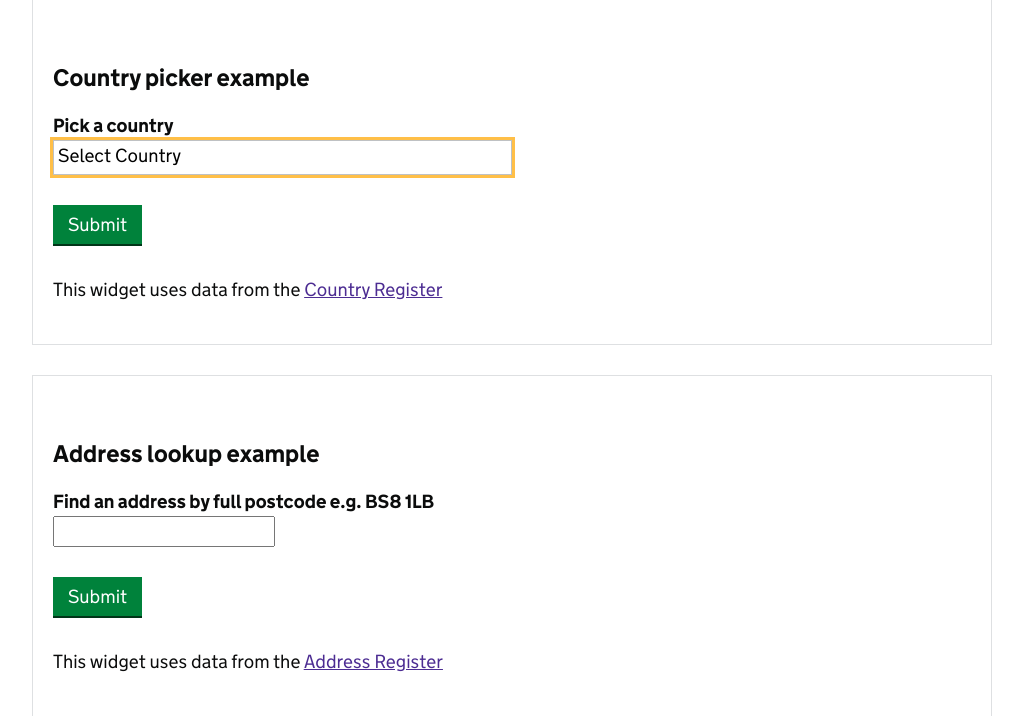
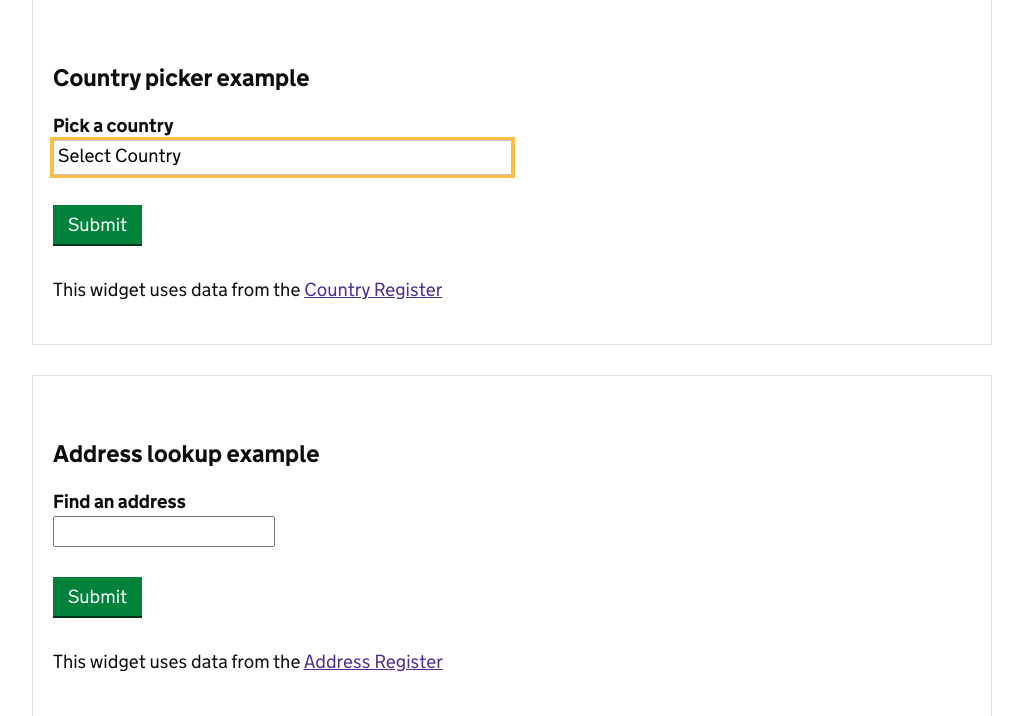
Before and after one commit to openregister/openregister-widgets, a Flask app: template widgets/templates/index.html in a window 1280 px wide. Shown: the part 222-938 px from the top of the page, without its empty margins (128-1151 px from the left). Run offline with Flask 2, Linux system fonts and the light colour scheme; the template is opened without the code that fills it, so the values that code supplies are empty; parts of the project's set-up code (start-up, migrations or seed data) failed here and were passed over.

Commit message:
Removed postcode restriction.
Bit of cleanup.

```diff
--- a/widgets/static/javascripts/address-lookup.js
+++ b/widgets/static/javascripts/address-lookup.js
@@ -1,10 +1,3 @@
-// temp restriction for address search by postcode only. will remove when full address index is running
-// courtesy of http://www.qodo.co.uk/blog/javascript-check-if-a-uk-postcode-is-valid/
-var isValidPostcode = function(postcode) {
-    var postcodeRegEx = /[A-Z]{1,2}[0-9]{1,2} ?[0-9][A-Z]{2}/i;
-    return postcodeRegEx.test(postcode);
-}
-
 var addressLookup = function(event) {
     var input = $("#address-lookup :input[name='search']"),
         searchValue = input.val().trim();
@@ -12,38 +5,25 @@ var addressLookup = function(event) {
     $('.results').empty();
     $('.message').empty();
 
-    if(isValidPostcode(searchValue)) {
+
     $.ajax({
           type: 'GET',
-              url: 'http://address.openregister.org/search?postcode='+searchValue+'&_representation=json',
+          url: 'http://address.openregister.org/search?_query='+searchValue+'&_representation=json',
           contentType: 'application/json',
           success: function(data) {
             renderAddresses(data);
           },
           error: function(xhr, options, error) {
-                if(xhr.status == 404) {
             console.log(error);
             $('.results').empty();
-                    $('.message').text('No results')
-                }
+            $('.message').text('No results');
         }
     });
-    } else {
-        $('.message').text(searchValue + 'is not a valid UK postcode');
-    }
+
 };
 
 var renderAddresses = function(addresses) {
-    addresses.sort(function(a,b) {
-        if (a.entry.property && b.entry.property) {
-            return a.entry.property.localeCompare(b.entry.property);
-        } else if (a.entry.street && b.entry.street) {
-            return a.entry.street.localeCompare(b.entry.street);
-        }
-        else {
-            return 0;
-        }
-    });
+    //TODO get server to sort results
     $.each(addresses, function(index, address) {
         var template = $.templates("#address-template"),
             html = template.render({
--- a/widgets/static/javascripts/country-picker.js
+++ b/widgets/static/javascripts/country-picker.js
@@ -11,17 +11,16 @@ var renderCountries = function(countries) {
     countries.sort(function(a,b) {
         return a.entry.country.localeCompare(b.entry.country);
     });
+    var template = $.templates("#country-template");
     $.each(countries, function(index, country) {
-        var template = $.templates("#country-template"),
-            html = template.render({
+        var html = template.render({
                     'country': country.entry.country,
                     'name': country.entry.name
-                });
+        });
         $('#country-selector').append(html);
     });
     initAutoComplete();
 };
-
 
 var loadCountries = function() {
     $.ajax({
--- a/widgets/templates/index.html
+++ b/widgets/templates/index.html
@@ -43,7 +43,7 @@
         <h2 class="heading-medium">Address lookup example</h2>
         <form id="address-lookup" class="form" method="post">
             <div class="form-group">
-                <label class="form-label-bold" for="search">Find an address by full postcode e.g. BS8 1LB</label>
+                <label class="form-label-bold" for="search">Find an address</label>
                 <input type="text" id="search" name="search"/>
             </div>
             <input type="submit" value="Submit" class="button">
```
Lines whose indentation alone changed are shown as unchanged.
